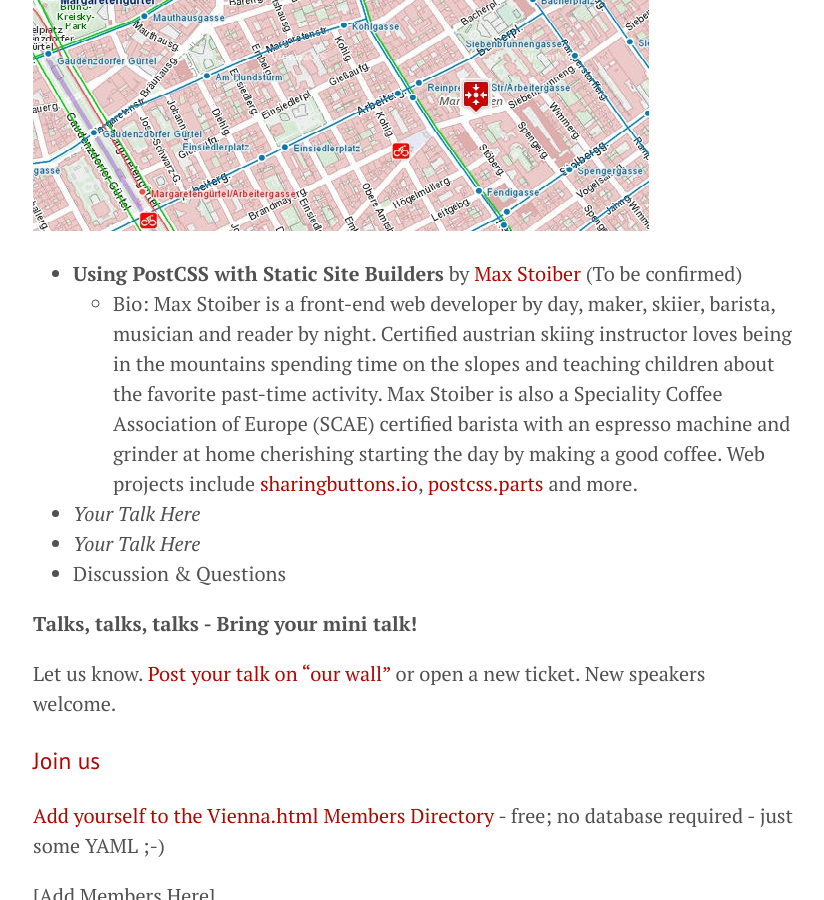
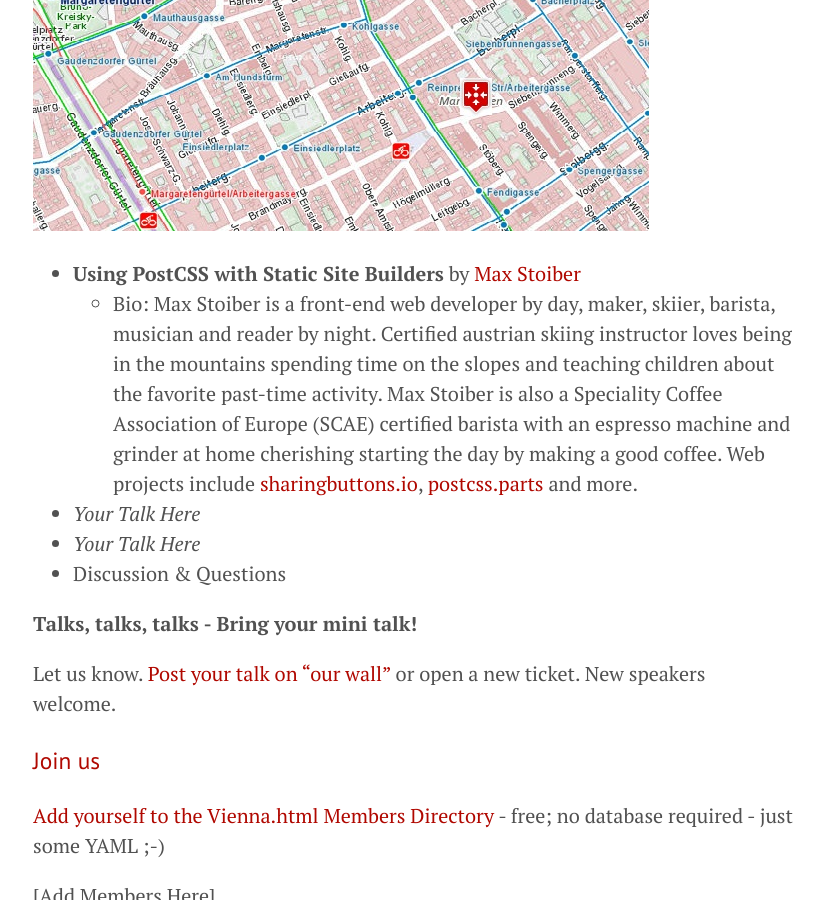
Before and after one commit to goodbyeaustria/archive, a Jekyll site: the page built from index.md, in a window 1280 px wide and 900 px high, scrolled down 918 px. Shown: the whole window, without its empty margins (227-1051 px from the left). Built offline with Jekyll 4.4.1, drawn with Linux system fonts in a browser that asks for light colours.

Commit message:
Update index.md

```diff
--- a/index.md
+++ b/index.md
@@ -30,7 +30,7 @@
 
 ![](i/sektor5map.jpg)
 
-- **Using PostCSS with Static Site Builders** by [Max Stoiber](http://mxstbr.com)  (To be confirmed)
+- **Using PostCSS with Static Site Builders** by [Max Stoiber](http://mxstbr.com)
     - Bio: Max Stoiber is a front-end web developer by day, maker, skiier, barista, musician and reader by night. Certified austrian skiing instructor loves being in the mountains spending time on the slopes and teaching children about the favorite past-time activity. Max Stoiber is also a Speciality Coffee Association of Europe (SCAE) certified barista with an espresso machine and grinder at home cherishing starting the day by making a good coffee. Web projects include [sharingbuttons.io](http://sharingbuttons.io), [postcss.parts](http://postcss.parts) and more.
 
 - _Your Talk Here_
```
